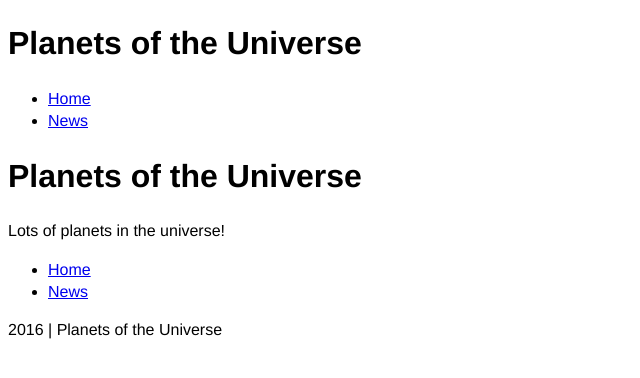
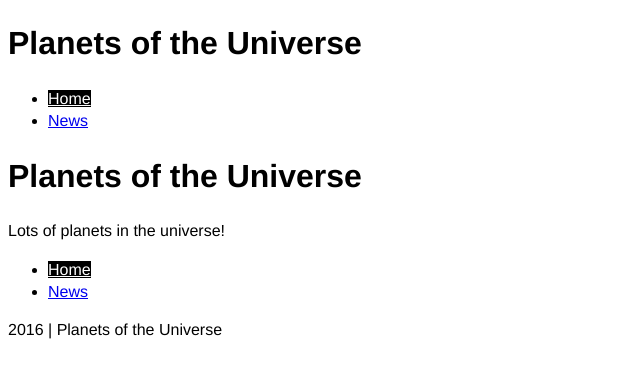
Before and after one commit to ricardo-valente/jekyll, a Jekyll site: the page built from index.html, in a window 1280 px wide. Shown: the top 378 px of the page, without its empty margins (0-640 px from the left). Built offline with Jekyll 4.4.1, drawn with Linux system fonts in a browser that asks for light colours; Markdown is read by kramdown in place of the engine named in the settings.

Commit message:
current menu item highlight class

```diff
--- a/_includes/nav.html
+++ b/_includes/nav.html
@@ -1,6 +1,6 @@
 <nav>
 	<ul>
-		<li><a href="{{site.baseurl}}/index.html">Home</a></li>
+		<li><a href="{{site.baseurl}}/index.html" class="current">Home</a></li>
 		<li><a href="{{site.baseurl}}/news.html">News</a></li>
 	</ul>
 </nav>
--- a/css/common.css
+++ b/css/common.css
@@ -3,3 +3,8 @@ html {
 	padding: 0;
 	font: normal 100% / 1.4 Helvetica, sans-serif;
 }
+
+.current {
+	background-color: #000;
+	color: #fff;
+}
```
